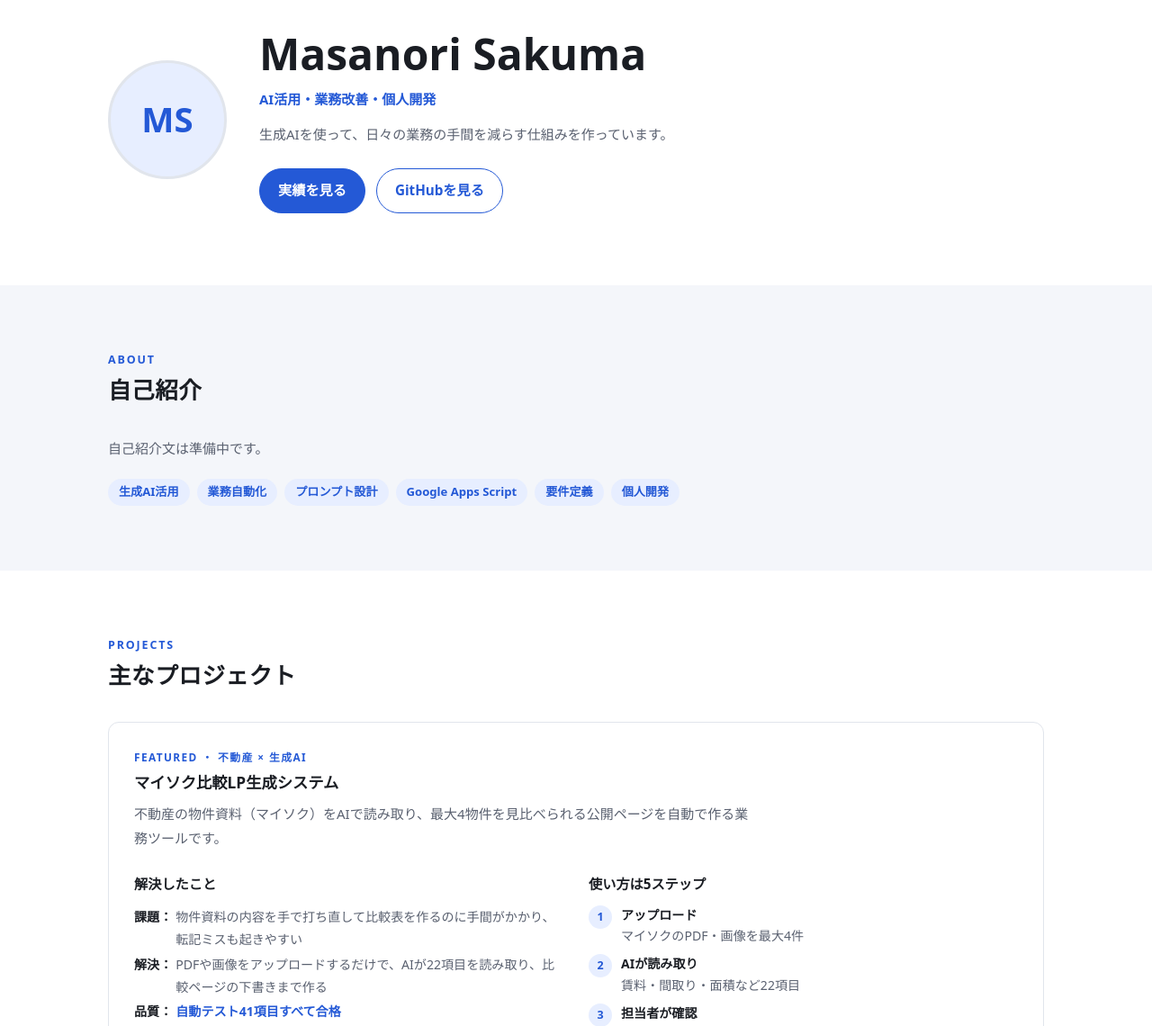
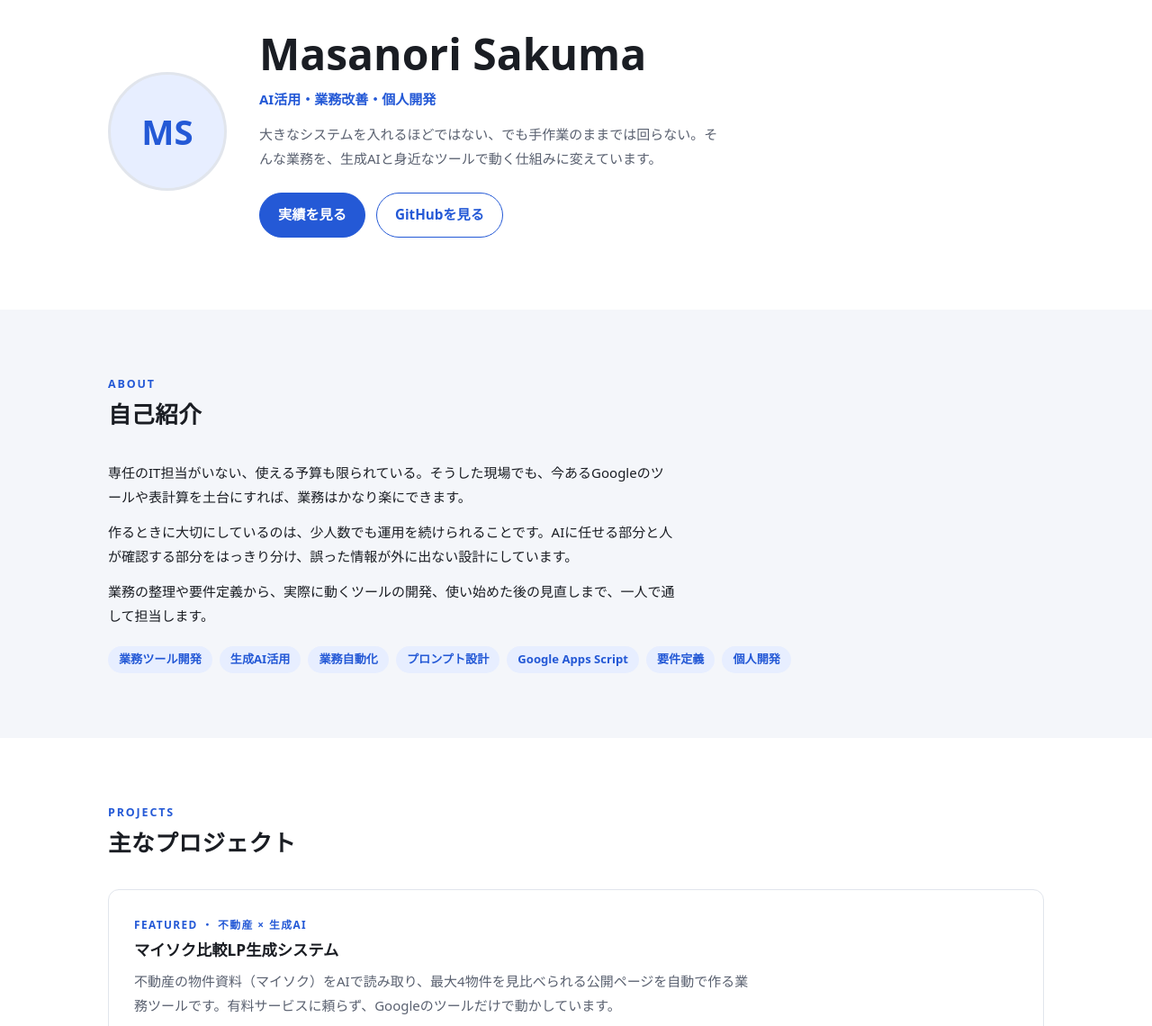
Before and after one commit to Futurefoundry19840305/Futurefoundry19840305.github.io, a plain HTML site: page portfolio/index.html in a window 1280 px wide. Shown: the part 120-1260 px from the top of the page at 90% size. Drawn offline with Linux system fonts and the light colour scheme.

Commit message:
copy(portfolio): frame the portfolio around development for small teams
Co-Authored-By: Claude Opus 5.5 <noreply@anthropic.com>
Claude-Session: https://claude.ai/code/session_01TEDnTsk1gLNDYFa2j2YqxM

```diff
--- a/portfolio/index.html
+++ b/portfolio/index.html
@@ -4,9 +4,9 @@
   <meta charset="UTF-8">
   <meta name="viewport" content="width=device-width, initial-scale=1">
   <title>Masanori Sakuma | AI活用・業務改善・個人開発</title>
-  <meta name="description" content="Masanori Sakumaのポートフォリオ。生成AIを使った業務改善と個人開発の実績をまとめています。">
+  <meta name="description" content="Masanori Sakumaのポートフォリオ。生成AIを活かした業務ツールの開発と、無理なく続く仕組みづくりの実績をまとめています。">
   <meta property="og:title" content="Masanori Sakuma | AI活用・業務改善・個人開発">
-  <meta property="og:description" content="生成AIを使った業務改善と個人開発の実績">
+  <meta property="og:description" content="現場の人数と予算に合わせて、生成AIを活かした業務ツールを開発しています">
   <meta property="og:type" content="website">
   <meta property="og:url" content="https://futurefoundry19840305.github.io/portfolio/">
   <meta name="twitter:card" content="summary">
@@ -82,6 +82,7 @@
     a:focus-visible { outline: 3px solid var(--accent); outline-offset: 3px; }
 
     .about p { max-width: 42em; }
+    .about-body { display: grid; gap: 12px; }
     .tags { display: flex; flex-wrap: wrap; gap: 8px; margin-top: 20px; list-style: none; }
     .tags li { background: var(--accent-soft); color: var(--accent); padding: 3px 12px; border-radius: 999px; font-size: .82rem; font-weight: 600; }
 
@@ -208,7 +209,7 @@
         <div class="hero-text">
           <h1>Masanori Sakuma</h1>
           <p class="role">AI活用・業務改善・個人開発</p>
-          <p class="catch">生成AIを使って、日々の業務の手間を減らす仕組みを作っています。</p>
+          <p class="catch">大きなシステムを入れるほどではない、でも手作業のままでは回らない。そんな業務を、生成AIと身近なツールで動く仕組みに変えています。</p>
           <div class="btns">
             <a class="btn btn-primary" href="#projects">実績を見る</a>
             <a class="btn btn-ghost" href="https://github.com/Futurefoundry19840305" target="_blank" rel="noopener noreferrer">GitHubを見る</a>
@@ -221,8 +222,13 @@
     <section id="about" class="about">
       <div class="wrap">
         <h2><span>ABOUT</span>自己紹介</h2>
-        <p class="pending">自己紹介文は準備中です。</p>
+        <div class="about-body">
+          <p>専任のIT担当がいない、使える予算も限られている。そうした現場でも、今あるGoogleのツールや表計算を土台にすれば、業務はかなり楽にできます。</p>
+          <p>作るときに大切にしているのは、少人数でも運用を続けられることです。AIに任せる部分と人が確認する部分をはっきり分け、誤った情報が外に出ない設計にしています。</p>
+          <p>業務の整理や要件定義から、実際に動くツールの開発、使い始めた後の見直しまで、一人で通して担当します。</p>
+        </div>
         <ul class="tags" aria-label="得意領域">
+          <li>業務ツール開発</li>
           <li>生成AI活用</li>
           <li>業務自動化</li>
           <li>プロンプト設計</li>
@@ -243,7 +249,7 @@
             <div class="feat-head">
               <p class="eyebrow">FEATURED ・ 不動産 × 生成AI</p>
               <h3>マイソク比較LP生成システム</h3>
-              <p class="lead">不動産の物件資料（マイソク）をAIで読み取り、最大4物件を見比べられる公開ページを自動で作る業務ツールです。</p>
+              <p class="lead">不動産の物件資料（マイソク）をAIで読み取り、最大4物件を見比べられる公開ページを自動で作る業務ツールです。有料サービスに頼らず、Googleのツールだけで動かしています。</p>
             </div>
 
             <div class="feat-grid">
@@ -314,7 +320,7 @@
             <div class="feat-head">
               <p class="eyebrow">要件定義・基本設計 ・ コンテンツ流通業</p>
               <h3>ライセンス契約管理システムの要件定義</h3>
-              <p class="lead">デジタルコンテンツの利用許諾を仕入れて施設へ提供する事業会社向けに、契約・請求・支払を一元管理するシステムの基本仕様書を作成しました。</p>
+              <p class="lead">少人数で運営する、デジタルコンテンツの利用許諾を仕入れて施設へ提供する事業会社向けに、契約・請求・支払を一元管理するシステムの基本仕様書を作成しました。</p>
             </div>
 
             <div class="flow" aria-label="この会社の商流">
@@ -423,7 +429,7 @@
     <section id="contact" class="contact">
       <div class="wrap">
         <h2><span>CONTACT</span>お問い合わせ</h2>
-        <p class="contact-lead">業務改善・AI導入のご相談、開発や要件定義のご依頼はこちらからどうぞ。内容を確認のうえ、メールでご返信します。</p>
+        <p class="contact-lead">「この作業、もっと楽にならないか」という段階のご相談から歓迎です。業務ツールの開発や要件定義のご依頼も、こちらからどうぞ。内容を確認のうえ、メールでご返信します。</p>
 
         <form id="contact-form" class="form" novalidate>
           <div class="field">
```
